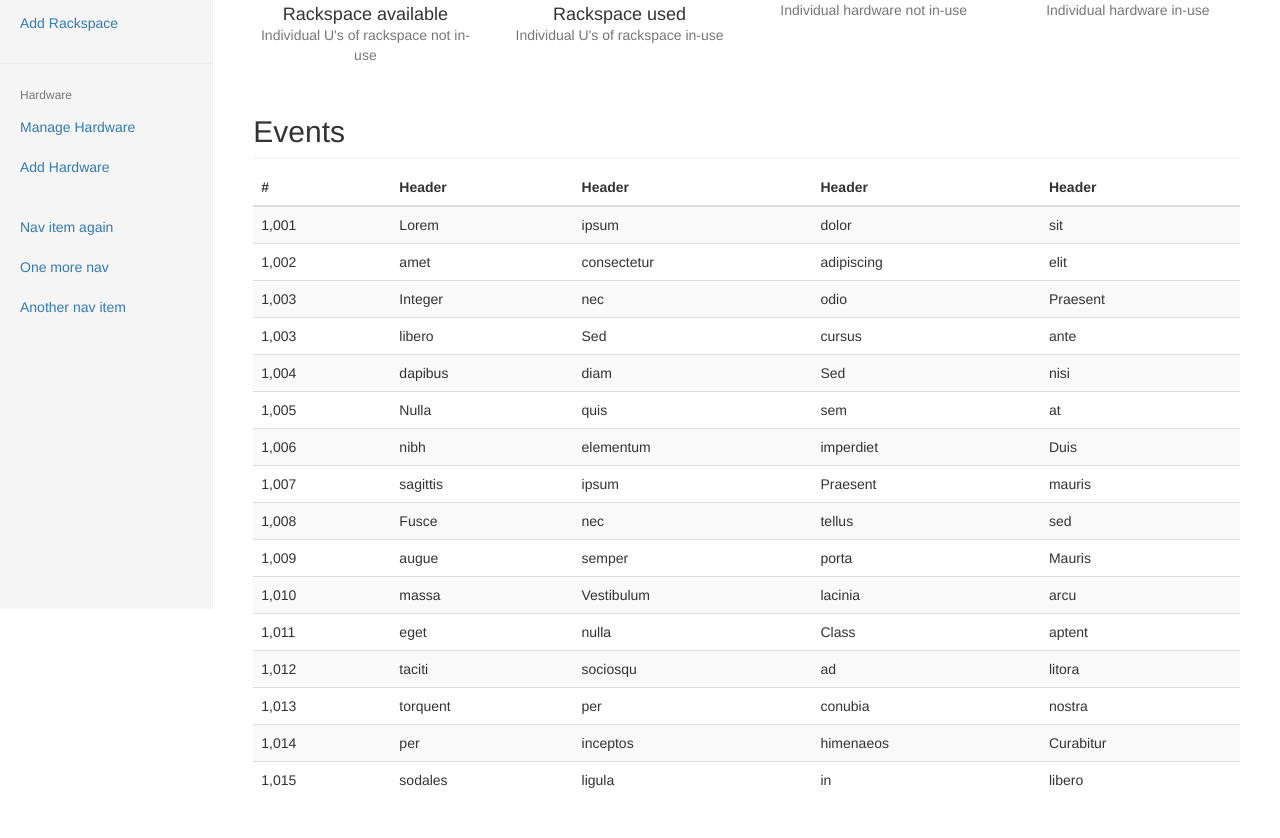
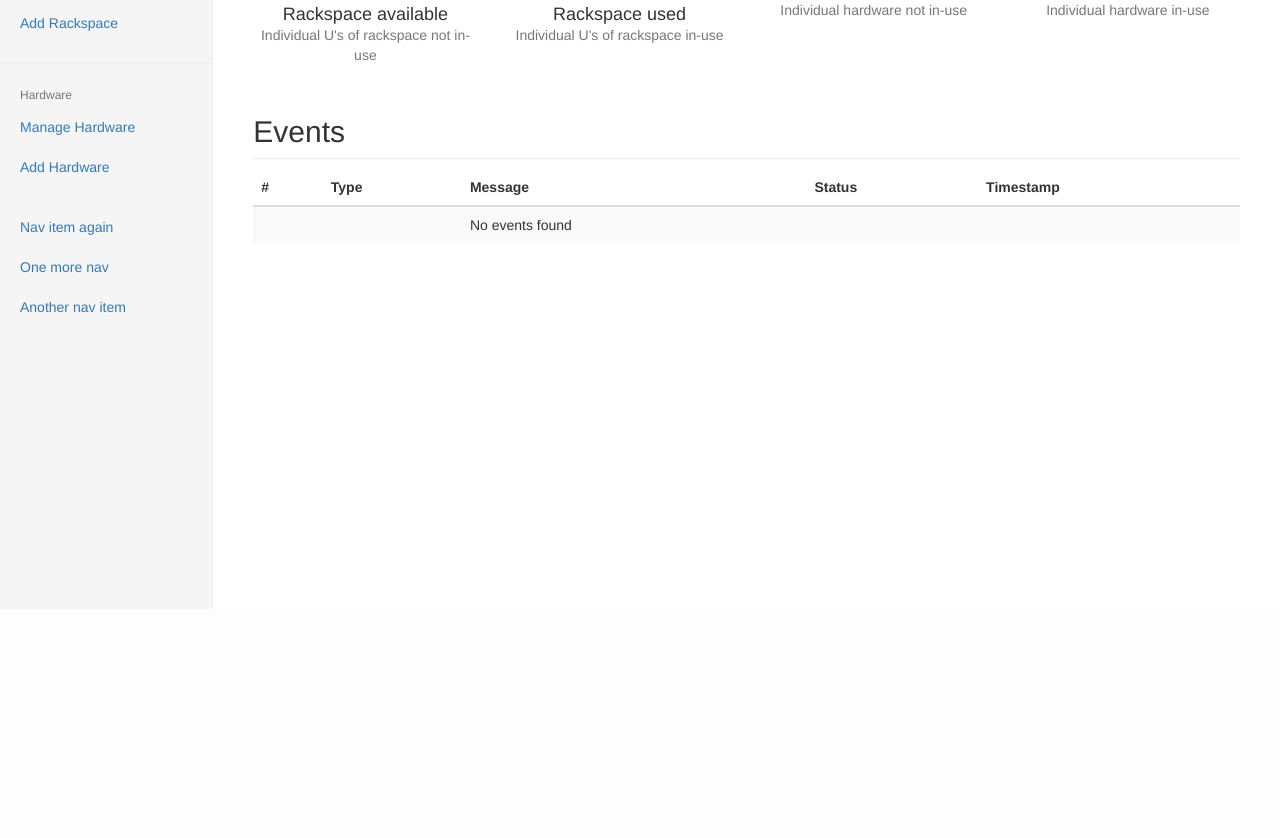
Before and after one commit to arjitc/DCIMStack, a PHP site: page / in a window 1280 px wide. Shown: the part 191-1029 px from the top of the page. After the commit the page ends 800 px from the top, so only its background shows below. Run offline with PHP 8.4, Linux system fonts and the light colour scheme; the visitor is signed in with stand-in values (Sample User, id 1); data that the repository does not hold is empty; some libraries are stand-ins or nearby versions.

Commit message:
List events from the DB now

```diff
--- a/views/logged_in.php
+++ b/views/logged_in.php
@@ -6,8 +6,9 @@
     <meta name="viewport" content="width=device-width, initial-scale=1">
     <title>DCIMStack</title>
     <?php
-	    include 'libraries/css.php';
+	    include      'libraries/css.php';
 	    include_once 'libraries/dashboard_stats.php';
+	    include_once 'libraries/events.php';
     ?>
   </head>
 
@@ -50,125 +51,14 @@
               <thead>
                 <tr>
                   <th>#</th>
-                  <th>Header</th>
-                  <th>Header</th>
-                  <th>Header</th>
-                  <th>Header</th>
+                  <th>Type</th>
+                  <th>Message</th>
+                  <th>Status</th>
+                  <th>Timestamp</th>
                 </tr>
               </thead>
               <tbody>
-                <tr>
-                  <td>1,001</td>
-                  <td>Lorem</td>
-                  <td>ipsum</td>
-                  <td>dolor</td>
-                  <td>sit</td>
-                </tr>
-                <tr>
-                  <td>1,002</td>
-                  <td>amet</td>
-                  <td>consectetur</td>
-                  <td>adipiscing</td>
-                  <td>elit</td>
-                </tr>
-                <tr>
-                  <td>1,003</td>
-                  <td>Integer</td>
-                  <td>nec</td>
-                  <td>odio</td>
-                  <td>Praesent</td>
-                </tr>
-                <tr>
-                  <td>1,003</td>
-                  <td>libero</td>
-                  <td>Sed</td>
-                  <td>cursus</td>
-                  <td>ante</td>
-                </tr>
-                <tr>
-                  <td>1,004</td>
-                  <td>dapibus</td>
-                  <td>diam</td>
-                  <td>Sed</td>
-                  <td>nisi</td>
-                </tr>
-                <tr>
-                  <td>1,005</td>
-                  <td>Nulla</td>
-                  <td>quis</td>
-                  <td>sem</td>
-                  <td>at</td>
-                </tr>
-                <tr>
-                  <td>1,006</td>
-                  <td>nibh</td>
-                  <td>elementum</td>
-                  <td>imperdiet</td>
-                  <td>Duis</td>
-                </tr>
-                <tr>
-                  <td>1,007</td>
-                  <td>sagittis</td>
-                  <td>ipsum</td>
-                  <td>Praesent</td>
-                  <td>mauris</td>
-                </tr>
-                <tr>
-                  <td>1,008</td>
-                  <td>Fusce</td>
-                  <td>nec</td>
-                  <td>tellus</td>
-                  <td>sed</td>
-                </tr>
-                <tr>
-                  <td>1,009</td>
-                  <td>augue</td>
-                  <td>semper</td>
-                  <td>porta</td>
-                  <td>Mauris</td>
-                </tr>
-                <tr>
-                  <td>1,010</td>
-                  <td>massa</td>
-                  <td>Vestibulum</td>
-                  <td>lacinia</td>
-                  <td>arcu</td>
-                </tr>
-                <tr>
-                  <td>1,011</td>
-                  <td>eget</td>
-                  <td>nulla</td>
-                  <td>Class</td>
-                  <td>aptent</td>
-                </tr>
-                <tr>
-                  <td>1,012</td>
-                  <td>taciti</td>
-                  <td>sociosqu</td>
-                  <td>ad</td>
-                  <td>litora</td>
-                </tr>
-                <tr>
-                  <td>1,013</td>
-                  <td>torquent</td>
-                  <td>per</td>
-                  <td>conubia</td>
-                  <td>nostra</td>
-                </tr>
-                <tr>
-                  <td>1,014</td>
-                  <td>per</td>
-                  <td>inceptos</td>
-                  <td>himenaeos</td>
-                  <td>Curabitur</td>
-                </tr>
-                <tr>
-                  <td>1,015</td>
-                  <td>sodales</td>
-                  <td>ligula</td>
-                  <td>in</td>
-                  <td>libero</td>
-                </tr>
+                <?php list_events_table(); //from libraries/events.php ?>
               </tbody>
             </table>
           </div>
```
